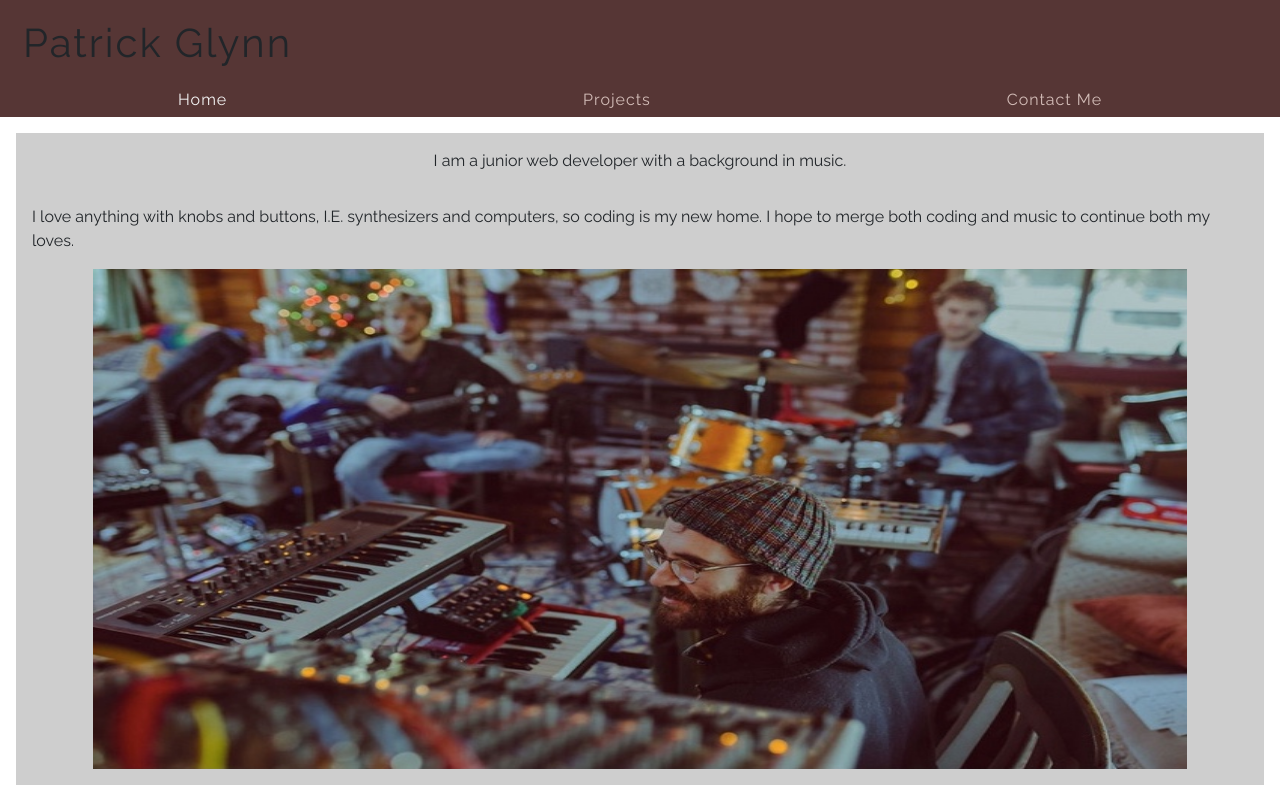
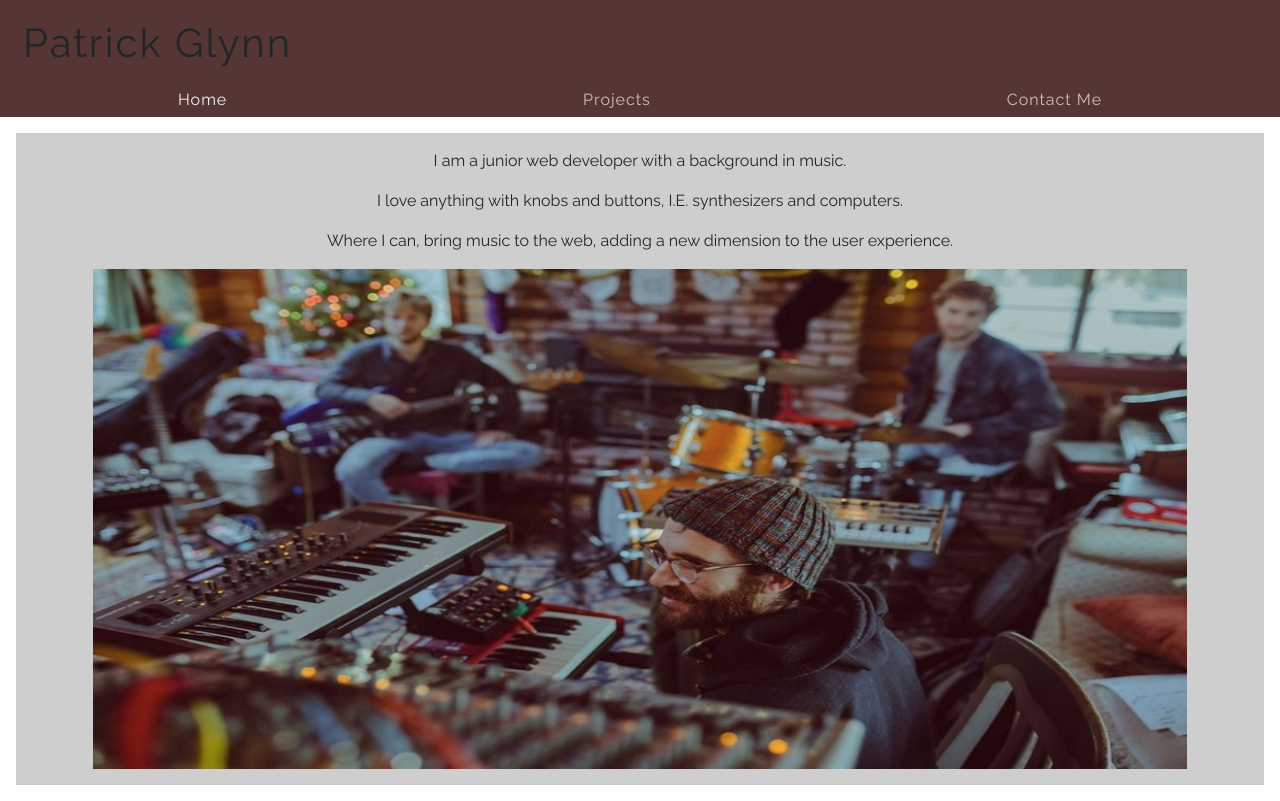
Before and after one commit to tuglynn/react-portfolio, a React (Create React App) app: page / in a window 1280 px wide. Built offline with nearby package versions, Linux system fonts and the light colour scheme.

Commit message:
added new resume, changed some of the home page text

```diff
--- a/src/components/pages/Home.js
+++ b/src/components/pages/Home.js
@@ -11,12 +11,10 @@ export default function Home() {
         <p style={styles.font}>I am a junior web developer with a background in music.
         </p>
         <p style={styles.font}>
-
+            I love anything with knobs and buttons, I.E. synthesizers and computers.
         </p>
         <p style={styles.font}>
-            I love anything with knobs and buttons, I.E. synthesizers and computers, so coding is my new home. I
-            hope
-            to merge both coding and music to continue both my loves.
+        Where I can, bring music to the web, adding a new dimension to the user experience.
         </p>
             <img src={hero} alt='hero' style={styles.hero}/>
     </div>
```
Also changed, not shown: 1 other file (tests, documents, lock files or other folders).
